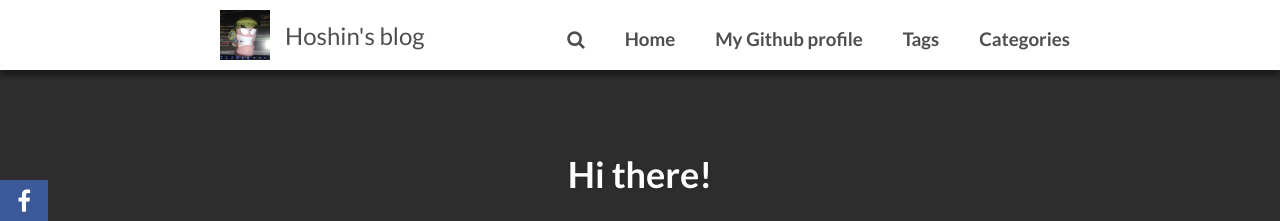
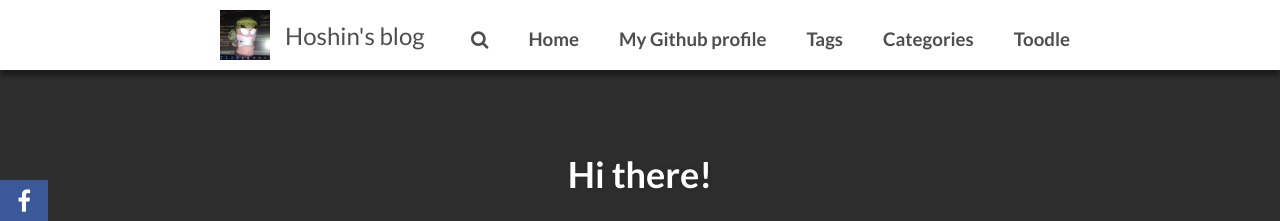
Before and after one commit to hoshin/hoshin.github.io, a Jekyll site: the page built from index.html, in a window 1280 px wide. Shown: the top 221 px of the page. Built offline with Jekyll 4.4.1, drawn with Linux system fonts in a browser that asks for light colours; nearby versions of some CDN libraries; the list of posts is cut into pages by our own code; comment, search, counter and statistics services are not loaded.

Commit message:
Add a "toodle" section to the main menu

```diff
--- a/_config.yml
+++ b/_config.yml
@@ -6,7 +6,8 @@ logo:             images/toodle.jpg # logo visible in the topbar
 # Your site's domain goes here (eg: //mmistakes.github.io, http://mademistakes.com, etc)
 # When testing locally leave blank or use http://localhost:4000
 
-url: http://hoshin.github.io
+#url: http://hoshin.github.io
+url:
 
 # draw your top menu here
 # each item must have a title and a url.
@@ -23,6 +24,9 @@ menu:
   - title: 'Categories'
     url: '/categories'
     type: 'categories'
+  - title: 'Toodle'
+    url: '/toodle'
+    type: 'project'
 
 # Owner/author information
 owner:
```
